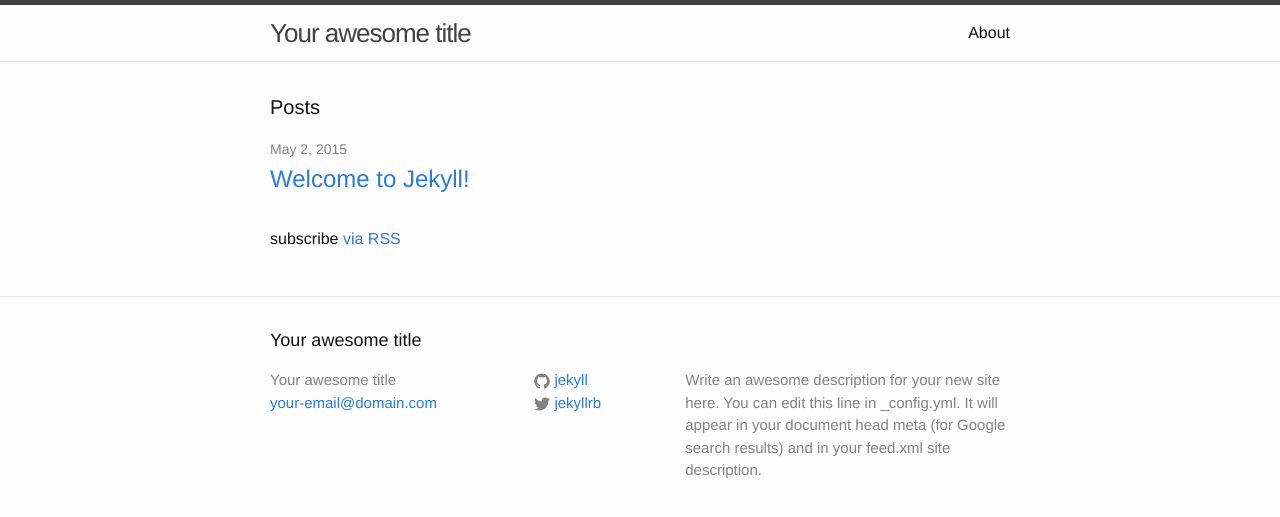
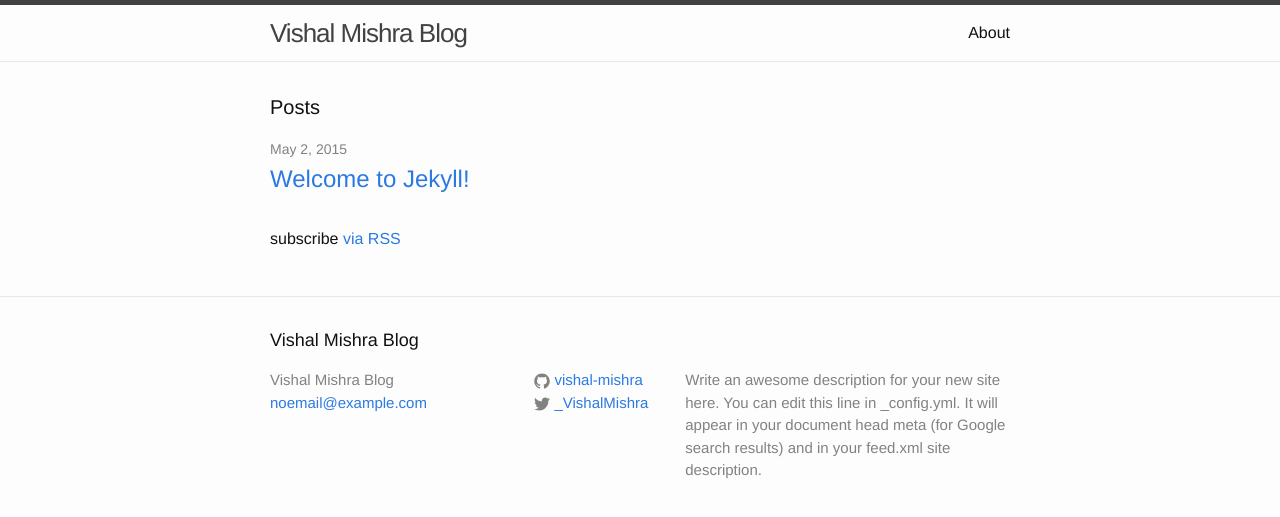
Before and after one commit to vishal-mishra/vishal-mishra.github.io, a Jekyll site: the page built from index.html, in a window 1280 px wide. Shown: the top 517 px of the page. Built offline with Jekyll 4.4.1, drawn with Linux system fonts in a browser that asks for light colours.

Commit message:
_config.yml changed

```diff
--- a/_config.yml
+++ b/_config.yml
@@ -1,14 +1,14 @@
 # Site settings
-title: Your awesome title
-email: your-email@domain.com
+title: Vishal Mishra Blog
+email: noemail@example.com
 description: > # this means to ignore newlines until "baseurl:"
   Write an awesome description for your new site here. You can edit this
   line in _config.yml. It will appear in your document head meta (for
   Google search results) and in your feed.xml site description.
-baseurl: "" # the subpath of your site, e.g. /blog/
+baseurl: "/blog/" # the subpath of your site, e.g. /blog/
 url: "http://yourdomain.com" # the base hostname & protocol for your site
-twitter_username: jekyllrb
-github_username:  jekyll
+twitter_username: _VishalMishra
+github_username:  vishal-mishra
 
 # Build settings
 markdown: kramdown
```
